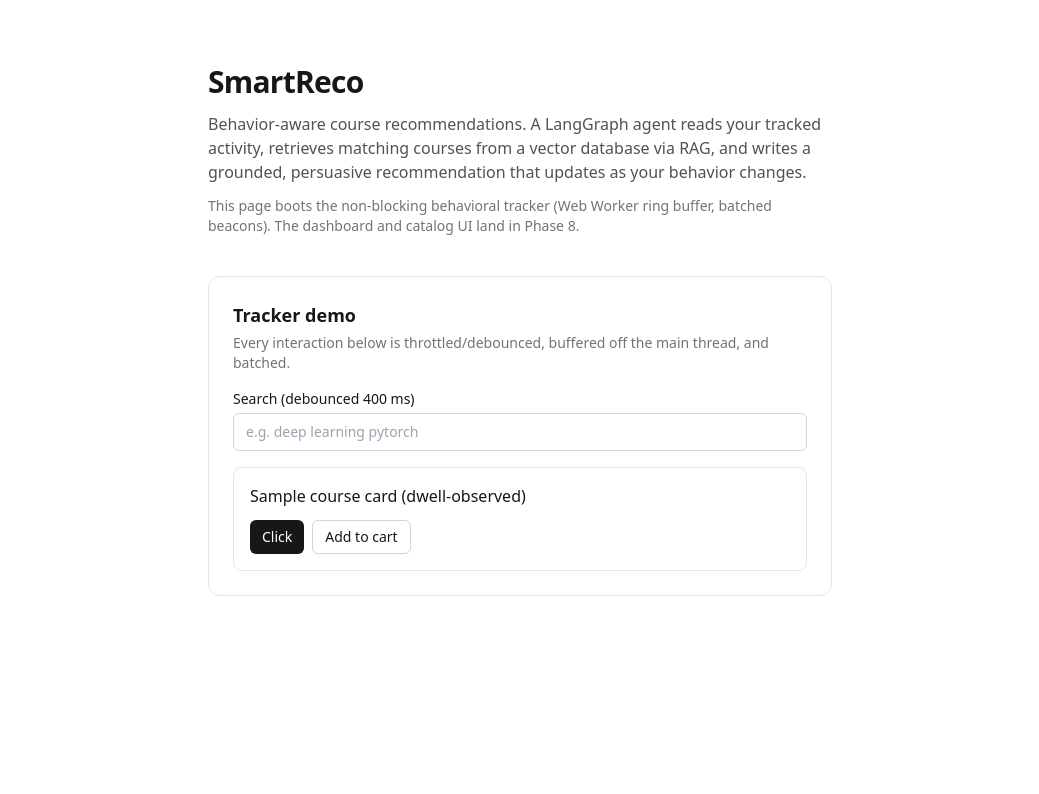
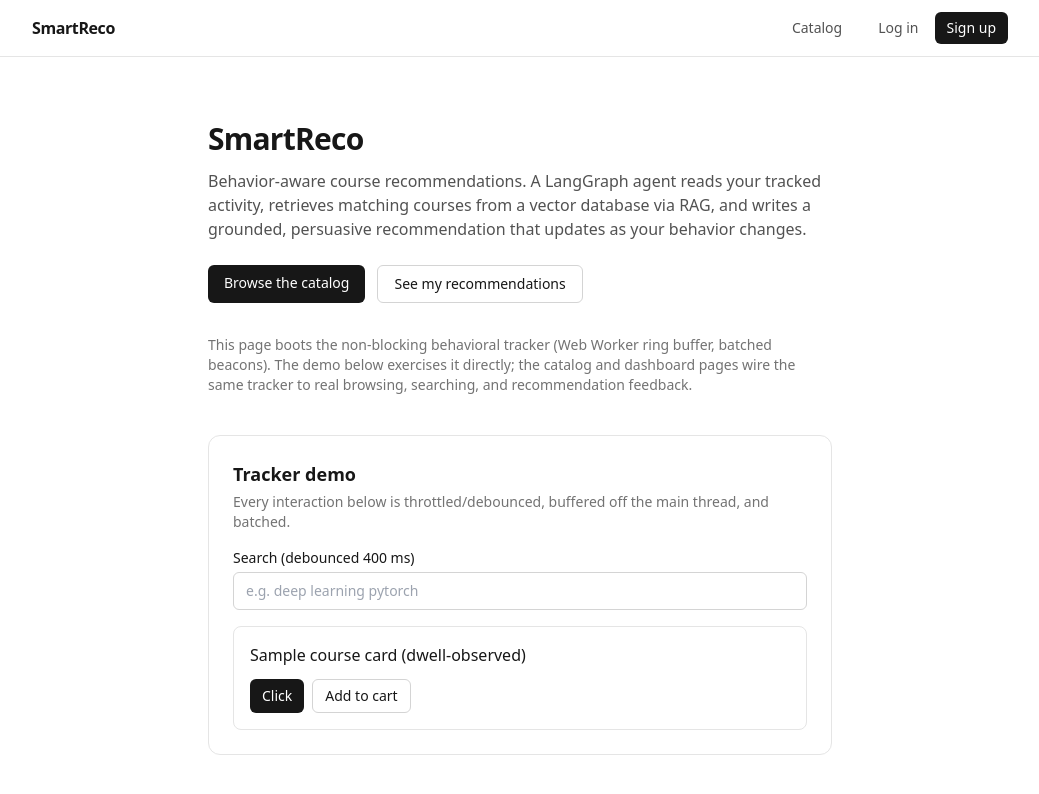
Before and after one commit to MuaazSM/smartreco, a Next.js app in the folder frontend/: page / in a window 1280 px wide. Shown: the top 794 px of the page, without its empty margins (120-1159 px from the left). Built offline with nearby package versions, Linux system fonts and the light colour scheme; no server answers.

Commit message:
chore(frontend): wire layout, navbar and landing ctas

```diff
--- a/frontend/app/layout.tsx
+++ b/frontend/app/layout.tsx
@@ -1,5 +1,7 @@
 import type { Metadata } from "next";
 
+import { AuthProvider } from "../components/AuthProvider";
+import { NavBar } from "../components/NavBar";
 import { TrackerProvider } from "../components/TrackerProvider";
 import "./globals.css";
 
@@ -16,7 +18,12 @@
   return (
     <html lang="en">
       <body>
-        <TrackerProvider>{children}</TrackerProvider>
+        <AuthProvider>
+          <TrackerProvider>
+            <NavBar />
+            {children}
+          </TrackerProvider>
+        </AuthProvider>
       </body>
     </html>
   );
--- a/frontend/app/page.tsx
+++ b/frontend/app/page.tsx
@@ -1,3 +1,5 @@
+import Link from "next/link";
+
 import { TrackingDemo } from "../components/TrackingDemo";
 
 export default function HomePage(): React.ReactElement {
@@ -9,9 +11,26 @@
         retrieves matching courses from a vector database via RAG, and writes a grounded, persuasive
         recommendation that updates as your behavior changes.
       </p>
-      <p className="mt-3 text-sm text-neutral-500">
+
+      <div className="mt-6 flex gap-3">
+        <Link
+          href="/catalog"
+          className="rounded-md bg-neutral-900 px-4 py-2 text-sm font-medium text-white dark:bg-white dark:text-neutral-900"
+        >
+          Browse the catalog
+        </Link>
+        <Link
+          href="/dashboard"
+          className="rounded-md border border-neutral-300 px-4 py-2 text-sm font-medium dark:border-neutral-700"
+        >
+          See my recommendations
+        </Link>
+      </div>
+
+      <p className="mt-8 text-sm text-neutral-500">
         This page boots the non-blocking behavioral tracker (Web Worker ring buffer, batched beacons).
-        The dashboard and catalog UI land in Phase 8.
+        The demo below exercises it directly; the catalog and dashboard pages wire the same tracker to
+        real browsing, searching, and recommendation feedback.
       </p>
 
       <TrackingDemo />
```
